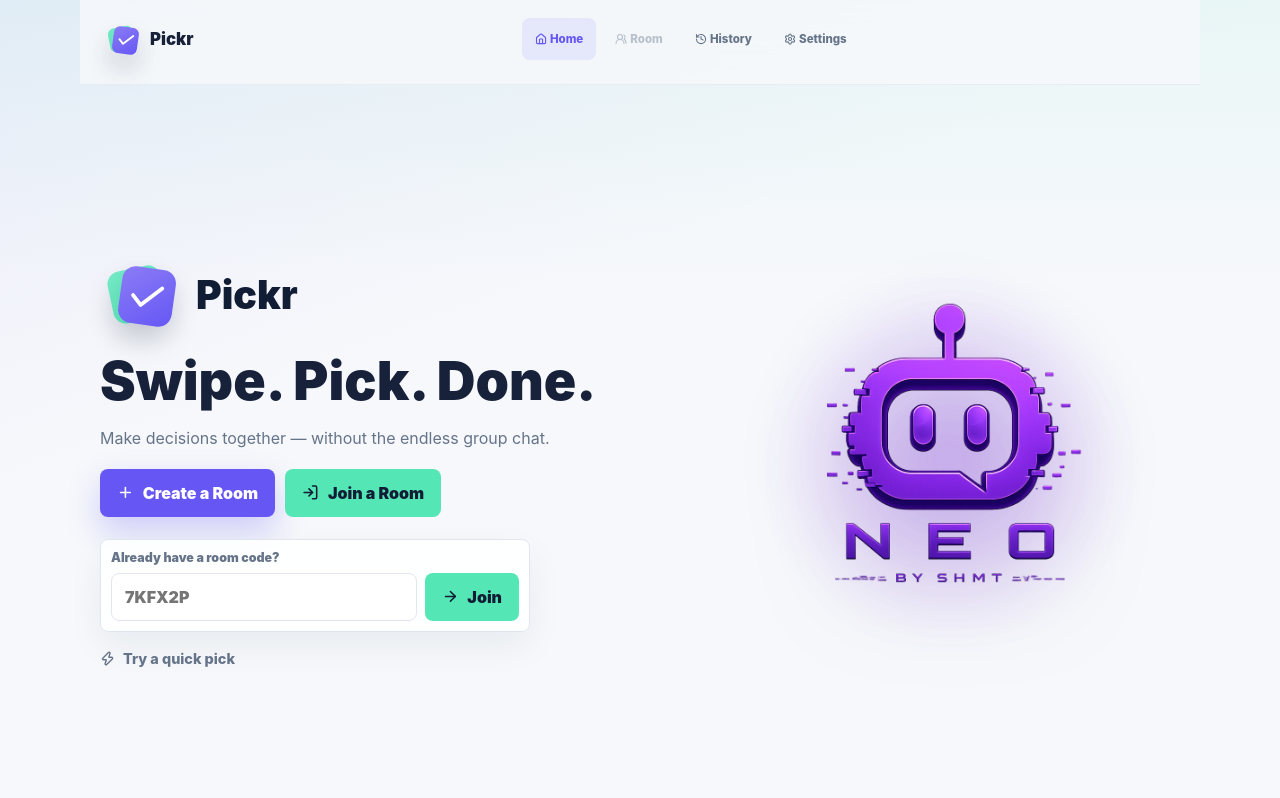
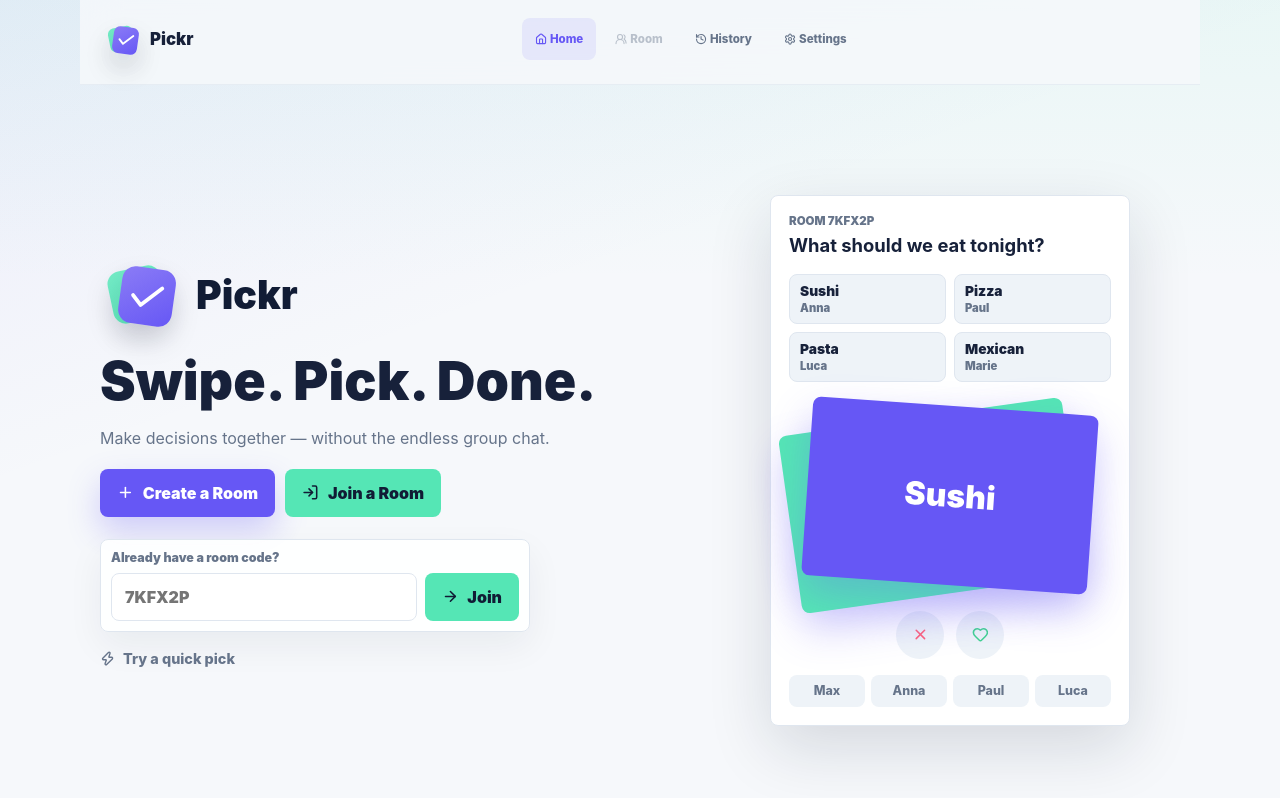
Before and after one commit to SHMT653/pick-shmt, a website built with Vite: page index.html in a window 1280 px wide. Built offline with nearby package versions, Linux system fonts and the light colour scheme; no server answers.

Commit message:
Remove NEO home visual

```diff
--- a/src/js/ui.js
+++ b/src/js/ui.js
@@ -151,8 +151,33 @@ function renderHome(state) {
         </button>
       </div>
 
-      <div class="product-preview neo-home-preview" aria-label="NEO by SHMT">
-        <img src="/assets/hero/neo-home.png" alt="NEO by SHMT" loading="eager" decoding="async" />
+      <div class="product-preview" aria-label="Pickr room preview">
+        <div class="preview-phone">
+          <div class="preview-room">
+            <span>ROOM 7KFX2P</span>
+            <strong>What should we eat tonight?</strong>
+          </div>
+          <div class="preview-ideas">
+            <span>Sushi <small>Anna</small></span>
+            <span>Pizza <small>Paul</small></span>
+            <span>Pasta <small>Luca</small></span>
+            <span>Mexican <small>Marie</small></span>
+          </div>
+          <div class="preview-stack">
+            <div class="preview-card preview-card-back">Pizza</div>
+            <div class="preview-card">Sushi</div>
+          </div>
+          <div class="preview-actions">
+            <span><i data-lucide="x"></i></span>
+            <span><i data-lucide="heart"></i></span>
+          </div>
+          <div class="preview-people">
+            <span>Max</span>
+            <span>Anna</span>
+            <span>Paul</span>
+            <span>Luca</span>
+          </div>
+        </div>
       </div>
     </section>
   `;
--- a/src/styles.css
+++ b/src/styles.css
@@ -517,41 +517,6 @@ p {
   place-items: center;
 }
 
-.neo-home-preview {
-  position: relative;
-  width: min(470px, 100%);
-  aspect-ratio: 1;
-  justify-self: center;
-  isolation: isolate;
-}
-
-.neo-home-preview::before {
-  content: "";
-  position: absolute;
-  inset: 8%;
-  z-index: -1;
-  border-radius: 50%;
-  background: radial-gradient(circle, rgba(151, 71, 255, 0.36), transparent 66%);
-  filter: blur(22px);
-}
-
-.neo-home-preview img {
-  display: block;
-  width: 100%;
-  height: 100%;
-  object-fit: contain;
-  border-radius: 8px;
-  filter: drop-shadow(0 28px 50px rgba(47, 21, 85, 0.2));
-}
-
-.theme-dark .neo-home-preview::before {
-  background: radial-gradient(circle, rgba(186, 92, 255, 0.42), transparent 68%);
-}
-
-.theme-dark .neo-home-preview img {
-  filter: drop-shadow(0 34px 64px rgba(0, 0, 0, 0.28));
-}
-
 .preview-phone {
   width: min(360px, 100%);
   padding: 18px;
```
Also changed, not shown: public/assets/hero/neo-home.png (deleted).
